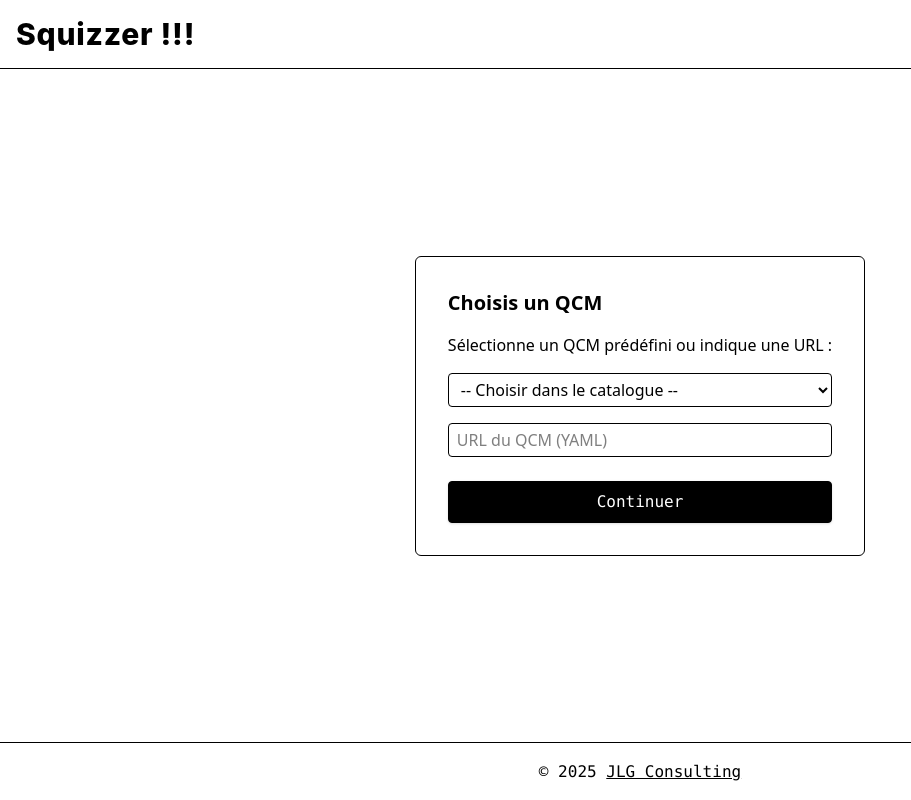
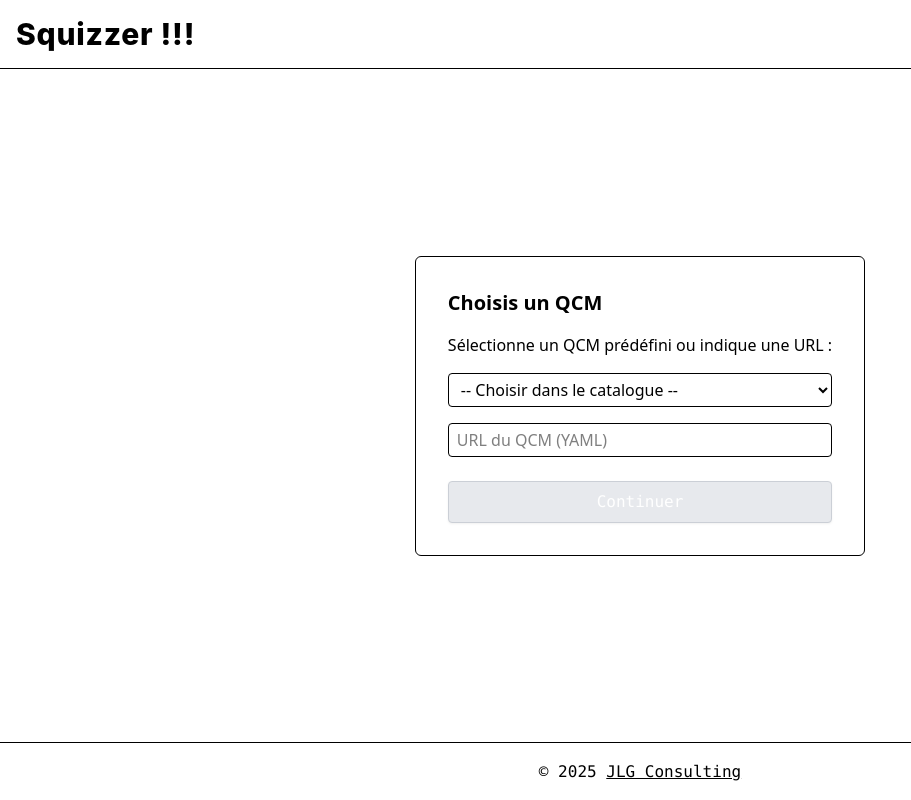
Before and after one commit to jlg-formation/squizzer, a React (Vite) app: page /squizzer/load-qcm in a window 1280 px wide. Shown: the whole page, without its empty margins (0-911 px from the left). Built offline with nearby package versions, Linux system fonts and the light colour scheme.

Commit message:
feat: add disabled state to ButtonPrimary based on custom URL validation in LoadQcmPage

```diff
--- a/src/components/ButtonPrimary.tsx
+++ b/src/components/ButtonPrimary.tsx
@@ -12,11 +12,13 @@ interface ButtonPrimaryProps
 const ButtonPrimary: React.FC<ButtonPrimaryProps> = ({
   children,
   className = "",
+  disabled,
   ...props
 }) => (
   <button
-    className={`cursor-pointer rounded border border-black bg-black px-4 py-2 font-mono text-white shadow transition-colors duration-150 hover:bg-gray-900 ${className}`}
+    className={`cursor-pointer rounded border border-black bg-black px-4 py-2 font-mono text-white shadow transition-colors duration-150 hover:bg-gray-900 ${disabled ? "cursor-not-allowed border-gray-400 bg-gray-300 text-gray-500 opacity-50" : ""} ${className}`}
     {...props}
+    disabled={disabled}
   >
     {children}
   </button>
--- a/src/pages/LoadQcmPage.tsx
+++ b/src/pages/LoadQcmPage.tsx
@@ -62,7 +62,12 @@ const LoadQcmPage: React.FC = () => {
         />
         <div className="my-6" />
         <Link to="/config" className="block w-full">
-          <ButtonPrimary className="w-full">Continuer</ButtonPrimary>
+          <ButtonPrimary
+            className="w-full"
+            disabled={!/^https?:\/\/.+\.(yaml|json)$/.test(customUrl)}
+          >
+            Continuer
+          </ButtonPrimary>
         </Link>
       </div>
     </Layout>
```
